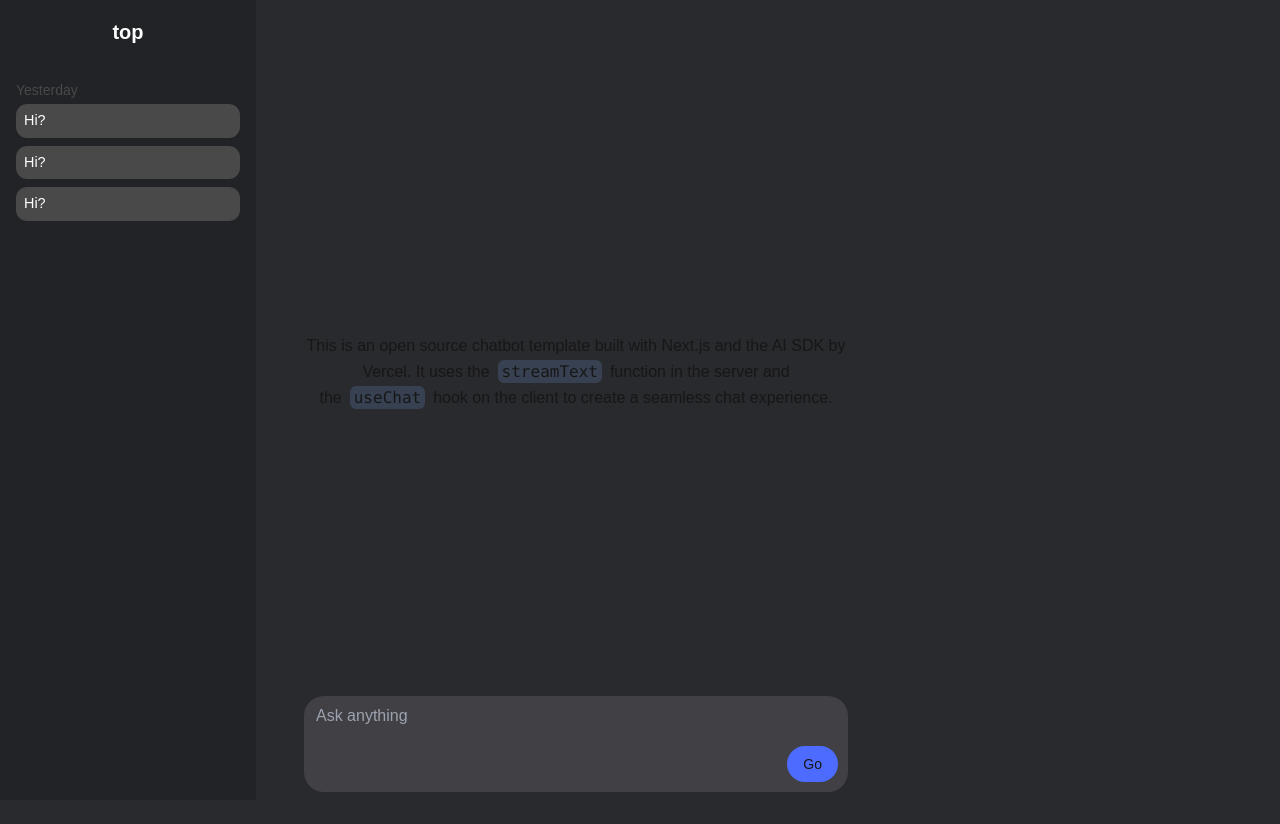
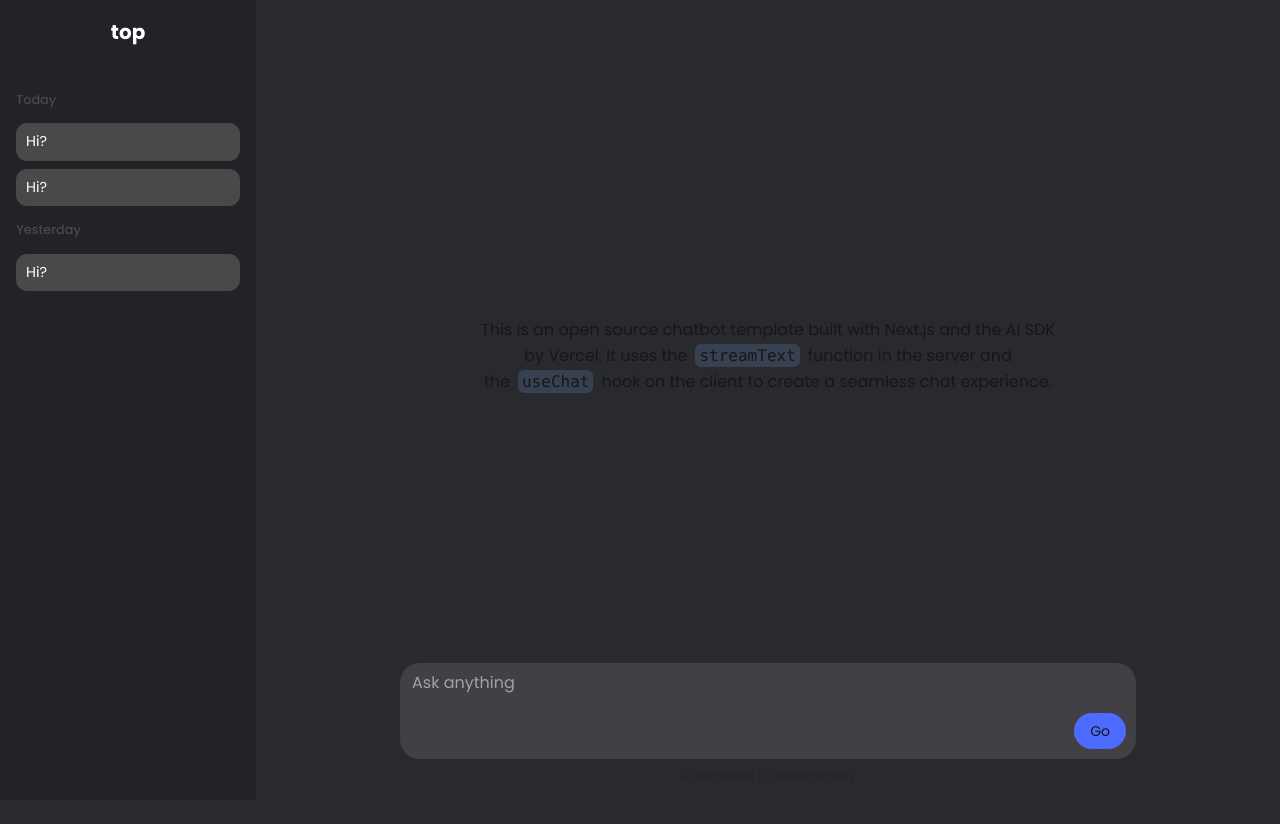
Before and after one commit to mfahad960/ai-chatbot, a Next.js app: page / in a window 1280 px wide. After the commit the page ends 800 px from the top, so only its background shows below. Built offline with nearby package versions, Linux system fonts and the light colour scheme.

Commit message:
working on sidebar + font changes to poppins + chat area adjustments

```diff
--- a/app/components/Sidebar.tsx
+++ b/app/components/Sidebar.tsx
@@ -2,14 +2,15 @@
 
 export default function Sidebar() {
   return (
-    <div className="sidebar fixed top-0 left-0 h-full w-64 text-white">
+    <div className="sidebar top-0 left-0 h-full w-64 text-white">
       <div className="flex items-center justify-center h-16">
         <h1 className="text-xl font-bold">top</h1>
       </div>
       <div className="flex flex-col flex-grow p-4">
-        <p className="text-sm chat-day">Yesterday</p>
+        <p className="chat-day">Today</p>
         <button className="chat-button">Hi?</button>
         <button className="chat-button">Hi?</button>
+        <p className="chat-day">Yesterday</p>
         <button className="chat-button">Hi?</button>
       </div>
     </div>
--- a/app/globals.css
+++ b/app/globals.css
@@ -28,6 +28,17 @@ body {
   height: 100vh;
   margin: 0;
   display: flex;
+}
+
+* {
+  margin: 0;
+  padding: 0;
+  box-sizing: border-box;
+}
+
+.container {
+  display: flex;
+  height: 100vh;
 }
 
 .textarea {
@@ -63,10 +74,19 @@ body {
   border-radius: 0.7rem;
   text-align: start;
   margin: 4px 0px;
-  padding: 6px 8px;
+  padding: 8px 10px;
   font-size: 0.9rem;
 }
 
 .chat-day {
   color: var(--chat-button-bg);
+  font-weight: 500;
+  font-size: 0.8rem;
+  margin: 10px 0px;
 }
+
+.bottom-line {
+  text-align: center;
+  font-weight: 100;
+  font-size: 0.7rem;
+}
--- a/app/layout.tsx
+++ b/app/layout.tsx
@@ -1,16 +1,11 @@
 import type { Metadata } from "next";
-import { Geist, Geist_Mono } from "next/font/google";
+import { Poppins } from "next/font/google";
 import "./globals.css";
 import Sidebar from "./components/Sidebar";
 
-const geistSans = Geist({
-  variable: "--font-geist-sans",
+const poppins = Poppins({
   subsets: ["latin"],
-});
-
-const geistMono = Geist_Mono({
-  variable: "--font-geist-mono",
-  subsets: ["latin"],
+  weight: ['100', '200', '300', '400', '500', '600', '700', '800', '900']
 });
 
 export const metadata: Metadata = {
@@ -26,11 +21,11 @@ export default function RootLayout({
   return (
     <html lang="en">
       <body
-        className={`${geistSans.variable} ${geistMono.variable} antialiased`}
+        className={`${poppins.className} antialiased`}
       >
-        <div className="flex">
+        <div className="container">
           <Sidebar />
-          <div className="flex-grow ml-64 p-4">
+          <div className="flex-grow p-4">
             {children}
           </div>
         </div>
--- a/app/page.tsx
+++ b/app/page.tsx
@@ -12,19 +12,19 @@ export default function Home() {
   }
 
   return (
-    <div className="flex flex-col h-dvh m-2 p-2">
+    <div className="flex flex-col h-full m-2 p-2">
       <div className="flex flex-col justify-center max-w-3xl mx-auto gap-6 flex-1 pt-4">
         <div className="rounded-xl flex flex-col gap-8 leading-relaxed text-center max-w-xl">
           <p>
-              This is an open source chatbot template built with Next.js and the AI SDK by Vercel. It uses the
-              <code className="rounded-md bg-gray-700 px-1 py-0.5 mx-2">streamText</code>
-              function in the server and the
-              <code className="rounded-md bg-gray-700 px-1 py-0.5 mx-2">useChat</code>
-              hook on the client to create a seamless chat experience.
+            This is an open source chatbot template built with Next.js and the AI SDK by Vercel. It uses the
+            <code className="rounded-md bg-gray-700 px-1 py-0.5 mx-2">streamText</code>
+            function in the server and the
+            <code className="rounded-md bg-gray-700 px-1 py-0.5 mx-2">useChat</code>
+            hook on the client to create a seamless chat experience.
           </p>
         </div>
       </div>
-      <form onSubmit={handleSubmit} className="flex flex-col w-full min-h-3xl max-w-3xl mx-auto pb-6 px-4">
+      <form onSubmit={handleSubmit} className="flex flex-col w-full max-w-3xl mx-auto mb-2 px-4">
         <div className="relative w-full flex flex-col">
           <textarea value={message} onChange={(e) => setMessage(e.target.value)} className="flex block w-full rounded-lg textarea px-3 py-2 text-base" placeholder="Ask anything" />
           {/* <svg width="14" height="16" viewBox="0 0 14 16" fill="none" xmlns="http://www.w3.org/2000/svg">
@@ -35,6 +35,9 @@ export default function Home() {
           <button disabled={message.length === 0} type="submit" className="button inline-flex items-center justify-center absolute end-2.5 bottom-2.5 px-4 py-2 text-center rounded-full text-sm">Go</button>
         </div>
       </form>
+      <div className="bottom-line">
+        <p className="">AI-generated, for reference only</p>
+      </div>
     </div>
   );
 }
```
